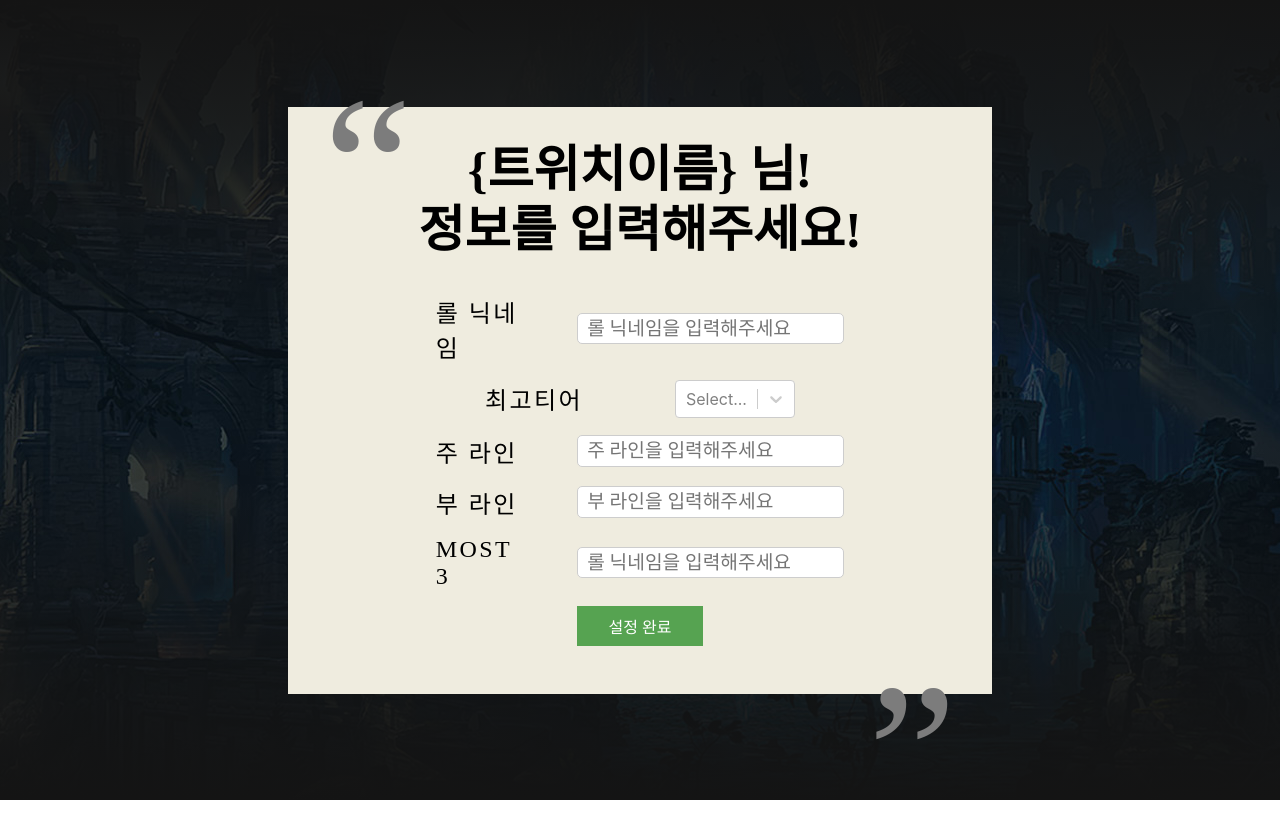
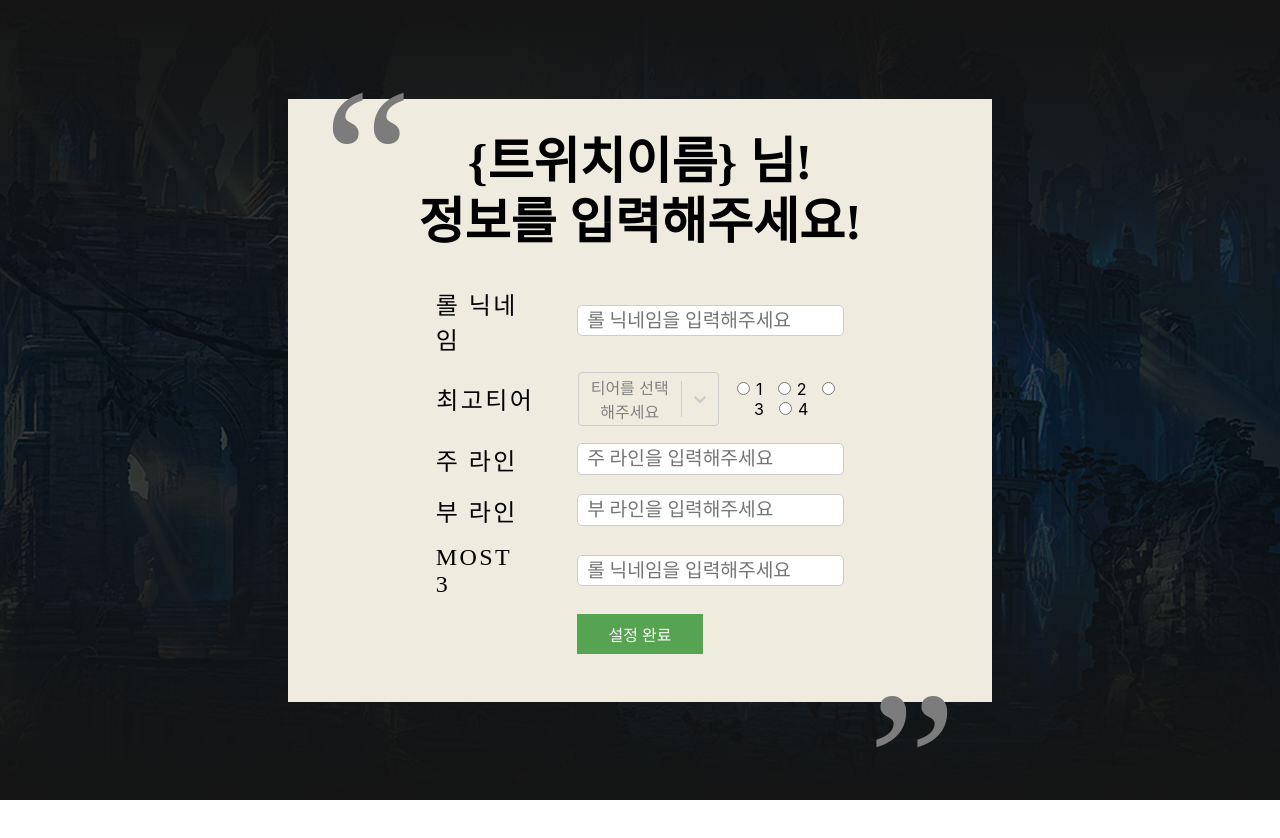
Before and after one commit to yachaechae/lol-team-auction-front, a React (Create React App) app: page /register-auction in a window 1280 px wide. Shown: the top 838 px of the page. Built offline with nearby package versions, Linux system fonts and the light colour scheme; a web font is replaced by a local one.

Commit message:
선수등록 티어 선택 부분 수정 완료

```diff
--- a/src/App.css
+++ b/src/App.css
@@ -216,7 +216,8 @@
 .create .container .form .form-group .input-title{
     font-family: 'locus_sangsang';
     font-size: 1.5em;
-    letter-spacing: 1em;
+    letter-spacing: 0.1em;
+    word-spacing: 4.2em;
 }
 
 
@@ -292,4 +293,22 @@
     letter-spacing: 0.1em;
     text-align: left;
     width: 20%;
+    word-spacing: 0;
 }
+
+/* 선수등록부분 티어선택 */
+.register .container .form .form-group .tier-option{
+    display: flex;
+    flex-direction: row;
+    justify-content: space-evenly;
+    align-items: center;
+    width: 54%;
+}
+.register .container .form .form-group .tier-option .tier-img{
+    height: 5vh;
+}
+.register .container .form .form-group .tier-option .tier-radio input[type="radio"]{
+    width: auto;
+    margin: 0 0.3em 0 0.8em;
+
+}
--- a/src/screens/RegisterAuction.js
+++ b/src/screens/RegisterAuction.js
@@ -15,6 +15,12 @@ export default function RegisterAuction() {
 		{ value: 'challenger', label: 'Challenger', image:'/img/challenger.png'},
 	  ]
 
+	const selectStyles = {
+		control: (provided) => ({
+			...provided,
+			backgroundColor: 'transparent',
+		})
+	}
 
 	return (
 		<div className="create register">
@@ -29,15 +35,25 @@ export default function RegisterAuction() {
 					</div>
 					<div className="form-group">
 						<div className="input-title">최고티어</div>
+						<div className='tier-option'>
 							<Select
+								styles={selectStyles}
+								placeholder='티어를 선택해주세요'
 								options={ranktier}
 								formatOptionLabel={tier => (
-								<div className="tier-option">
-									<img src={tier.image} alt={tier.image}/>
-									<span>{tier.label}</span>
+									<div>
+										<img src={tier.image} alt={tier.image} className="tier-img"/>
 									</div>
 								)}
 							/>
+							<div className="tier-radio">
+								<input type="radio" value="1" name="1"/>1
+								<input type="radio" value="2" name="2"/>2
+								<input type="radio" value="3" name="3"/>3
+								<input type="radio" value="4" name="4"/>4
+							</div>
+						</div>
+
 					</div>
 					<div className="form-group">
 						<div className="input-title">주 라인</div>
```
Lines whose indentation alone changed are shown as unchanged.
